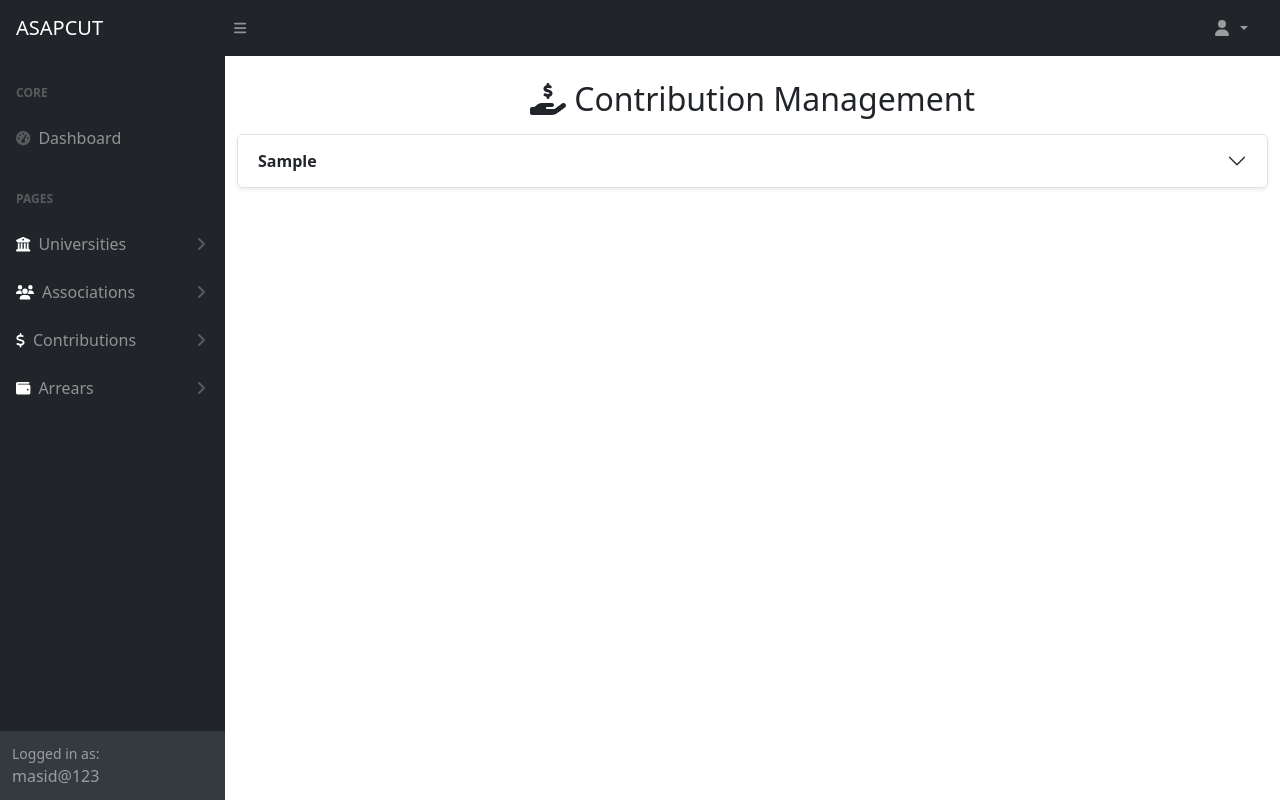
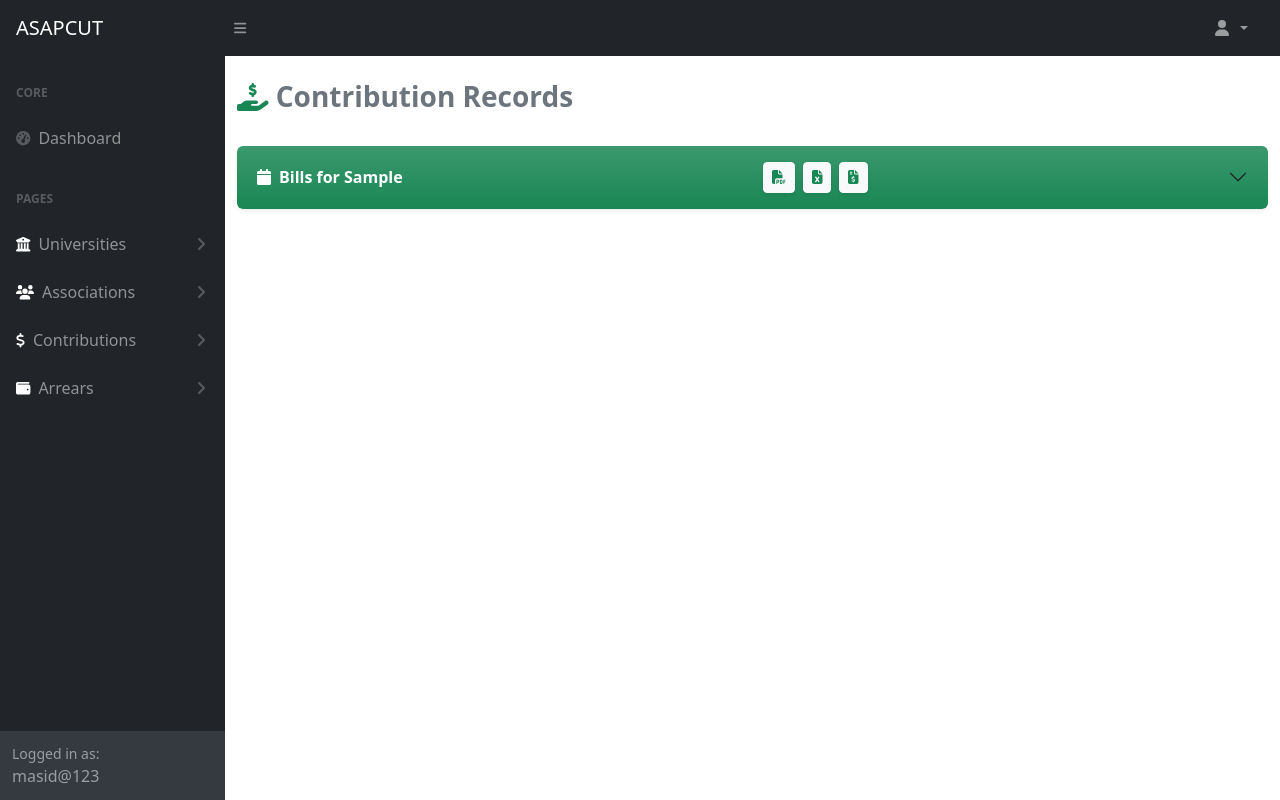
Before and after one commit to kurihom123/asaps, a Django app: page /contributions/ in a window 1280 px wide. Run offline with Django 5.2, Linux system fonts and the light colour scheme; a user stored in the database is signed in; data comes from the database, SQL or seed files in the repository; tables that the repository leaves empty hold one stand-in row (values such as "Sample post"); one stand-in notice (Sample message) is shown; some libraries are stand-ins or nearby versions.

Commit message:
new updated

```diff
--- a/templates/pages/contributions/contribution_list.html
+++ b/templates/pages/contributions/contribution_list.html
@@ -1,71 +1,193 @@
 {% extends 'pages/base.html' %}
 {% load widget_tweaks %}
+{% load dict_extras %}
+
 {% block content %}
 <div class="container mt-4">
-  <h2 class="mb-3 text-center">
-    <i class="fa fa-hand-holding-usd"></i> Contribution Management
-  </h2>
 
-  {% if request.user.user_profile_position.name == "treasurer" and request.user.is_staff %}
+  <!-- HEADER -->
+  <div class="d-flex justify-content-between align-items-center mb-4">
+    <h3 class="fw-bold text-secondary">
+      <i class="fa fa-hand-holding-dollar text-success"></i> Contribution Records
+    </h3>
+
+    {% if request.user.is_staff and request.user.user_profile.first.position.name|lower == 'treasurer' %}
     <!-- Excel Upload Form -->
-  <form method="post" enctype="multipart/form-data" class="d-flex align-items-center gap-2 mb-4">
+    <form method="post" enctype="multipart/form-data" class="d-flex align-items-center gap-2">
       {% csrf_token %}
-    {{ upload_form.year|add_class:"form-select w-auto" }}
-    {{ upload_form.excel_file|add_class:"form-control w-auto" }}
-    <button type="submit" class="btn btn-success">
+      {{ upload_form.year|add_class:"form-select w-auto border-success shadow-sm" }}
+      {{ upload_form.excel_file|add_class:"form-control w-auto border-success shadow-sm" }}
+      <button type="submit" class="btn btn-success shadow-sm">
         <i class="fa fa-upload"></i> Upload Excel
       </button>
     </form>
     {% endif %}
+  </div>
 
-  <!-- Contribution Year Sections -->
+  <!-- ALERT MESSAGES -->
+  {% if messages %}
+  <div id="alert-container">
+    {% for message in messages %}
+    <div class="alert alert-{{ message.tags }} alert-dismissible fade show shadow-sm auto-dismiss" role="alert"
+      data-dismiss-time="4000">
+      <i class="fa fa-info-circle"></i> {{ message }}
+      <button type="button" class="btn-close" data-bs-dismiss="alert" aria-label="Close"></button>
+    </div>
+    {% endfor %}
+  </div>
+  {% endif %}
+
+  <!-- YEARLY CONTRIBUTION TABLES (COLLAPSIBLE ACCORDION STYLE) -->
   <div class="accordion" id="yearAccordion">
     {% for year, contributions in grouped_contributions.items %}
-    <div class="accordion-item mb-3 border rounded shadow-sm">
+    <div class="accordion-item mb-4 border-0 shadow-sm contribution-card">
       <h2 class="accordion-header" id="heading{{ forloop.counter }}">
-        <button class="accordion-button collapsed fw-semibold" type="button" data-bs-toggle="collapse"
-          data-bs-target="#collapse{{ forloop.counter }}" aria-expanded="false"
+        <button class="accordion-button collapsed fw-semibold bg-success bg-gradient text-white" type="button"
+          data-bs-toggle="collapse" data-bs-target="#collapse{{ forloop.counter }}" aria-expanded="false"
           aria-controls="collapse{{ forloop.counter }}">
-          {{ year }}
+          <i class="fa fa-calendar me-2"></i> Bills for {{ year }}
+          <div class="ms-auto d-flex align-items-center gap-2">
+            <a href="{% url 'contributions_pdf' year %}" target="_blank" class="btn btn-sm btn-light text-success shadow-sm" title="Export PDF">
+              <i class="fa fa-file-pdf"></i>
+            </a>
+            <a href="{% url 'contributions_excel' year %}" class="btn btn-sm btn-light text-success shadow-sm" title="Export Excel">
+              <i class="fa fa-file-excel"></i>
+            </a>
+            <a href="{% url 'invoice_pdf' year %}" target="_blank" class="btn btn-sm btn-light text-success shadow-sm" title="Invoice PDF">
+              <i class="fa fa-file-invoice-dollar"></i>
+            </a>
+          </div>
         </button>
       </h2>
+
       <div id="collapse{{ forloop.counter }}" class="accordion-collapse collapse"
         aria-labelledby="heading{{ forloop.counter }}" data-bs-parent="#yearAccordion">
-        <div class="accordion-body">
-          <table class="table table-striped align-middle">
-            <thead class="table-light">
+        <div class="accordion-body bg-light p-0">
+
+          <!-- TABLE -->
+          <div class="table-responsive">
+            <table class="table table-hover table-striped table-borderless align-middle mb-0 text-center fixed-table">
+              <thead class="bg-gradient text-white"
+                style="background: linear-gradient(90deg, #198754, #20c997);">
                 <tr>
                   <th>#</th>
-                <th>Association</th>
-                <th>Allocation</th>
-                <th>Amount Paid</th>
-                <th>Balance</th>
-                <th>Payment Date</th>
+                  <th><i class="fa fa-university"></i> Association</th>
+                  <th><i class="fa fa-users"></i> Members</th>
+                  <th><i class="fa fa-money-bill"></i> Amount Paid</th>
+                  <th><i class="fa fa-calculator"></i> Allocation</th>
+                  <th><i class="fa fa-calendar-check"></i> Payment Date</th>
+                  <th><i class="fa fa-balance-scale"></i> Balance</th>
                 </tr>
               </thead>
               <tbody>
-              {% for c in contributions %}
-              <tr>
+                {% for contribution in contributions %}
+                <tr class="contribution-row">
                   <td>{{ forloop.counter }}</td>
-                <td>{{ c.association.name }}</td>
-                <td>{{ c.allocation }}</td>
-                <td>{{ c.amount_paid }}</td>
-                <td>{{ c.balance }}</td>
-                <td>{{ c.payment_date }}</td>
-              </tr>
-              {% empty %}
-              <tr>
-                <td colspan="6" class="text-center text-muted">
-                  <i class="fa fa-info-circle"></i> No contributions found for this year.
+                  <td class="text-start fw-semibold text-secondary">{{ contribution.association.abbr }}</td>
+                  <td>{{ contribution.association.member_number }}</td>
+                  <td class="text-success fw-bold">{{ contribution.amount_paid|floatformat:0 }}</td>
+                  <td class="text-primary fw-bold">{{ contribution.allocation|floatformat:0 }}</td>
+                  <td>{{ contribution.payment_date }}</td>
+                  <td class="{% if contribution.balance > 0 %}text-danger{% else %}text-success{% endif %} fw-bold">
+                    {{ contribution.balance|floatformat:0 }}
                   </td>
                 </tr>
                 {% endfor %}
               </tbody>
+              <tfoot class="fw-bold bg-light">
+                <tr>
+                  <td></td>
+                  <td class="text-start text-secondary">TOTAL</td>
+                  <td>{{ total_members_by_year|dict_get:year }}</td>
+                  <td class="text-success">{{ total_requested_by_year|dict_get:year }}</td>
+                  <td class="text-primary">{{ total_allocation_by_year|dict_get:year }}</td>
+                  <td></td>
+                  <td class="text-danger">{{ total_balance_by_year|dict_get:year }}</td>
+                </tr>
+              </tfoot>
             </table>
+          </div>
+
+          <!-- UPLOAD HISTORY -->
+          <div class="bg-white border-top p-3">
+            <strong><i class="fa fa-history text-secondary"></i> Upload History:</strong><br>
+            {% for upload in uploads %}
+            {% if upload.year == year %}
+            <small class="text-muted">
+              {{ upload.uploaded_at|date:"M d, Y H:i" }} by
+              <span class="fw-semibold text-success">{{ upload.uploaded_by.username }}</span>
+              <a href="{{ upload.excel_file.url }}" download class="text-primary ms-2">
+                <i class="fa fa-download"></i> Download
+              </a>
+            </small><br>
+            {% endif %}
+            {% endfor %}
+          </div>
         </div>
       </div>
     </div>
     {% endfor %}
   </div>
 </div>
+
+<!-- JS -->
+<script src="https://cdn.jsdelivr.net/npm/bootstrap@5.3.3/dist/js/bootstrap.bundle.min.js"></script>
+<script>
+document.addEventListener('DOMContentLoaded', function () {
+  // Auto-hide alerts
+  document.querySelectorAll('.auto-dismiss').forEach(alert => {
+    setTimeout(() => new bootstrap.Alert(alert).close(), 4000);
+  });
+});
+</script>
+
+<!-- STYLES -->
+<style>
+.fixed-table th, .fixed-table td {
+  white-space: nowrap;
+  vertical-align: middle;
+  padding: 0.75rem;
+}
+
+.table-hover tbody tr:hover {
+  background-color: #f1fdf5;
+  transform: scale(1.01);
+  transition: all 0.2s ease-in-out;
+}
+
+.contribution-card {
+  border-radius: 12px;
+  overflow: hidden;
+  transition: all 0.3s ease-in-out;
+}
+.contribution-card:hover {
+  box-shadow: 0 6px 18px rgba(0, 0, 0, 0.15);
+}
+
+/* Pulse animation for balances not cleared */
+.contribution-row td.text-danger {
+  animation: pulse 1.5s infinite;
+}
+@keyframes pulse {
+  0% { color: #dc3545; }
+  50% { color: #ff7373; }
+  100% { color: #dc3545; }
+}
+
+/* Accordion button hover */
+.accordion-button:hover {
+  background: linear-gradient(90deg, #157347, #198754) !important;
+  color: #fff !important;
+}
+
+/* Responsive adjustments */
+@media (max-width: 768px) {
+  .fixed-table {
+    font-size: 0.9rem;
+  }
+  .accordion-button {
+    font-size: 1rem;
+  }
+}
+</style>
 {% endblock %}
```
Lines whose indentation alone changed are shown as unchanged.
